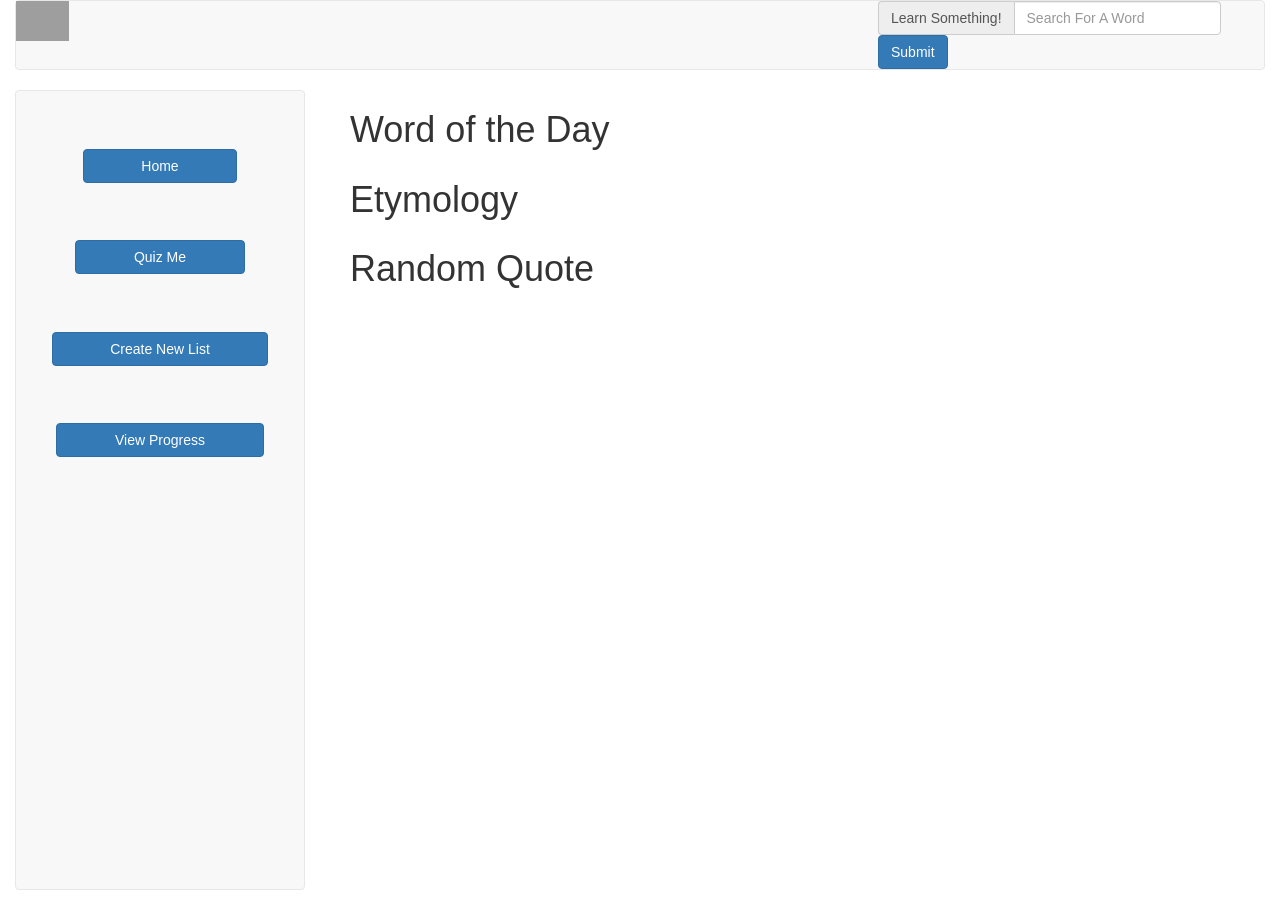
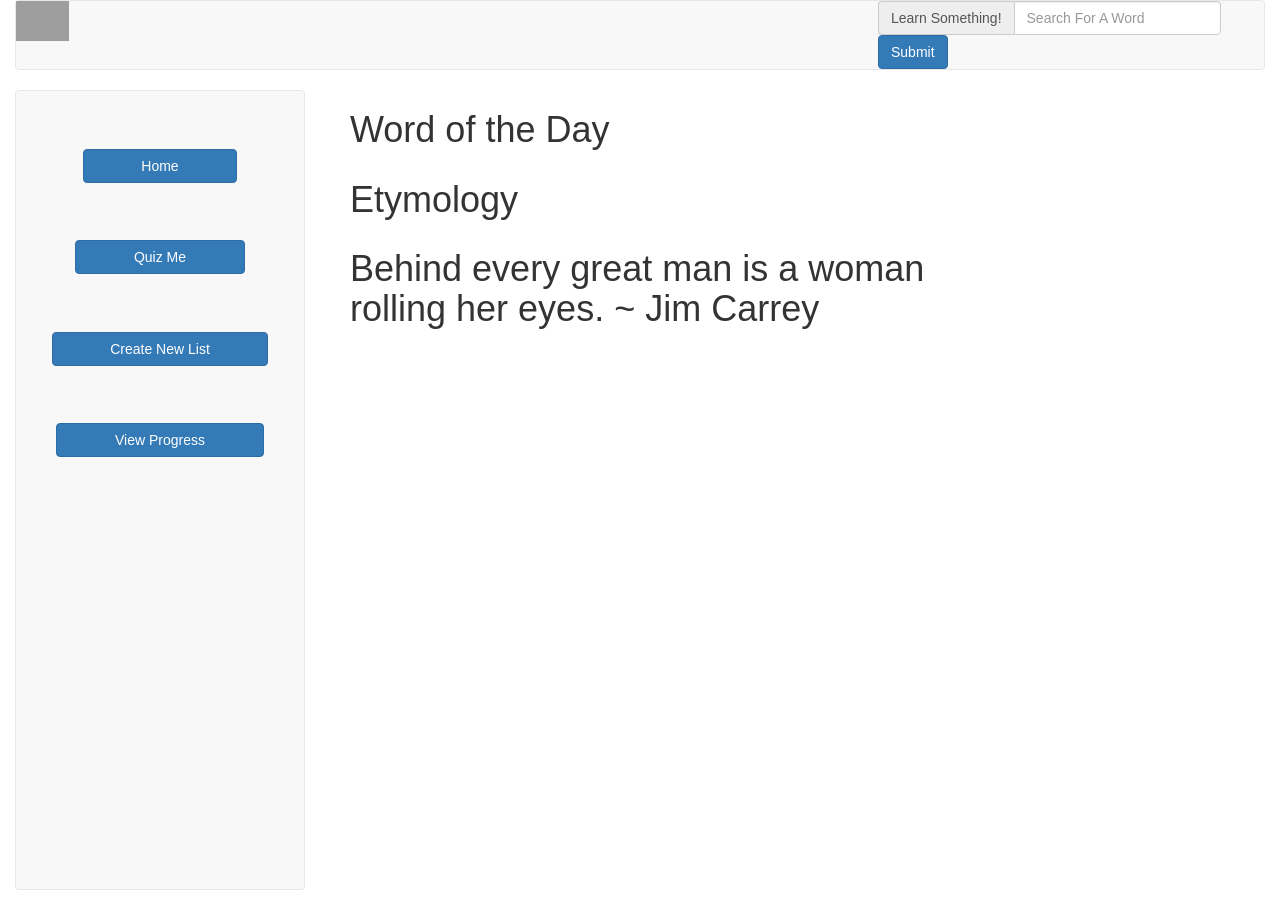
Before and after one commit to CaseyTM/WordWorms, a React (Create React App) app: page / in a window 1280 px wide. Built offline with nearby package versions, Linux system fonts and the light colour scheme; grey boxes are pictures that could not be loaded.

Commit message:
added random quotes back in

```diff
--- a/src/Components/RandomQuote.js
+++ b/src/Components/RandomQuote.js
@@ -1,14 +1,55 @@
 import React, { Component } from 'react';
 
 
+
 class RandomQuote extends Component {
+
 	render() {
 		return (
 				<div className="col-sm-9">
-					<h1>Random Quote</h1>
+					<h1>{fullQuote}</h1>
 				</div>
 		)
 	}
 }
 
-export default RandomQuote;
+export default RandomQuote
+
+//Quote information below
+
+
+
+
+class Quote{
+	constructor(quote, author){
+		this.quote = quote;
+		this.author = author;
+	}
+}
+var quotes = [];
+
+quotes.push(new Quote("It ain't what you don't know that gets you into trouble. It's what you know for sure that just ain't so.", "Mark Twain"));
+quotes.push(new Quote("The nitrogen in our DNA, the calcium in our teeth, the iron in our blood, the carbon in our apple pies were made in the interiors of collapsing stars. We are made of starstuff.", "Carl Sagan"));
+quotes.push(new Quote("There is a distinct difference between having an open mind and having a hole in your head from which your brain leaks out.", "James Randi"));
+quotes.push(new Quote("As far as the laws of mathematics refer to reality, they are not certain; and as far as they are certain, they do not refer to reality.", "Albert Einstein"));
+quotes.push(new Quote("If you want to know what a man’s like, take a good look at how he treats his inferiors, not his equals.", "J.K. Rowling"));
+quotes.push(new Quote("Always do right. This will gratify some people and astonish the rest.", "Mark Twain"));
+quotes.push(new Quote("Just to settle it once and for all: Which came first the Chicken or the Egg? The Egg — laid by a bird that was not a Chicken", "Neil deGrasse Tyson"));
+quotes.push(new Quote("Joy is not in things; it is in us.", "Richard Wagner"));
+quotes.push(new Quote("I would rather have questions that can't be answered than answers that can't be questioned.", "Richard P. Feynman"));
+quotes.push(new Quote("Tact is the knack of making a point without making an enemy.", "Isaac Newton"));
+quotes.push(new Quote("As we express our gratitude we must never forget that the highest appreciation is not to utter words, but to live by them.", "John F. Kennedy"));
+quotes.push(new Quote("Darkness cannot drive out darkness; only light can do that. Hate cannot drive out hate; only love can do that.", "Martin Luther King Jr."));
+quotes.push(new Quote("I became insane, with long intervals of horrible sanity.", "Edgar Allan Poe"));
+quotes.push(new Quote("I like escalators, because an escalator can never break; it can only become stairs. There would never be an 'Escalator temporarily out of order' sign. Only an 'Escalator temporarily stairs... Sorry for the convenience'", "Mitch Hedberg"));
+quotes.push(new Quote("A day without sunshine is like, you know, night.", "Steve Martin"));
+quotes.push(new Quote("Behind every great man is a woman rolling her eyes.", "Jim Carrey"));
+quotes.push(new Quote("I'm sorry, if you were right, I'd agree with you.", "Robin Williams"));
+
+
+
+
+
+
+var randIndex = Math.floor(Math.random()*quotes.length)
+var fullQuote = quotes[randIndex].quote + " ~ " + quotes[randIndex].author;
```
